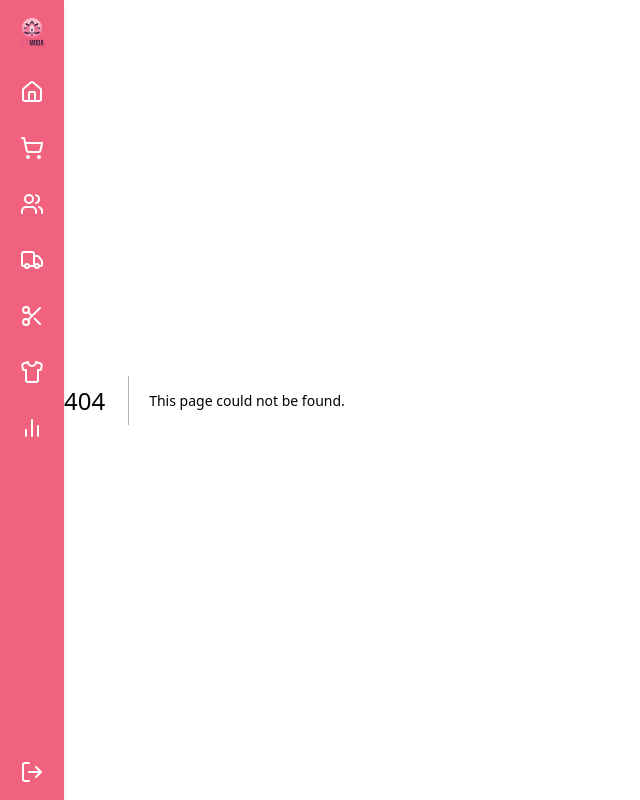
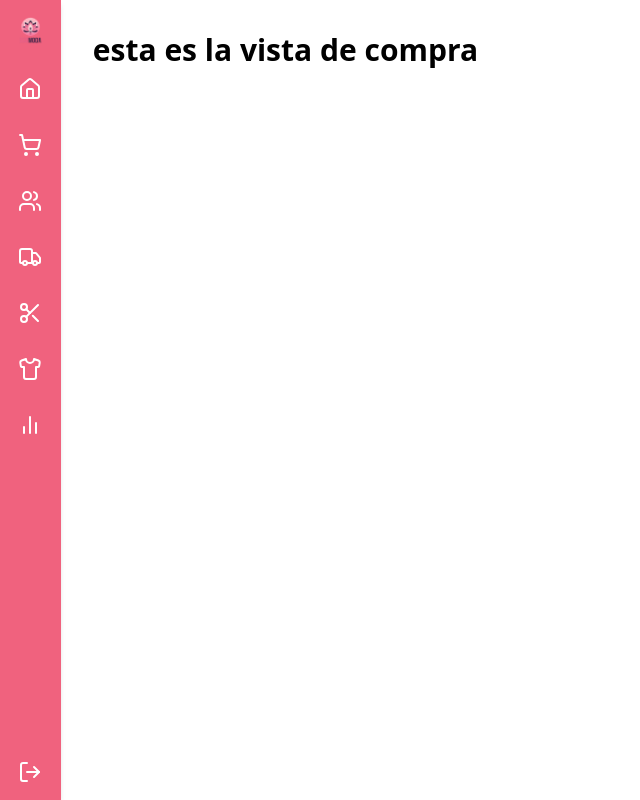
Before and after one commit to MrZhongli/ECOMODA_NEXT_APP, a Next.js app: page /pucharse in a window 1280 px wide. Before the commit this address had no page. Shown: the whole page, without its empty margins (0-640 px from the left). Built offline with nearby package versions, Linux system fonts and the light colour scheme.

Commit message:
pucharse

```diff
--- /dev/null
+++ b/src/app/pucharse/page.tsx
@@ -0,0 +1,8 @@
+export default async function PucharsePage() {
+
+    return (
+        <section className="w-full max-h-full p-8">
+            <h2 className="text-3xl text-black font-bold mb-5">esta es la vista de compra</h2>
+        </section>
+    );
+};
```
